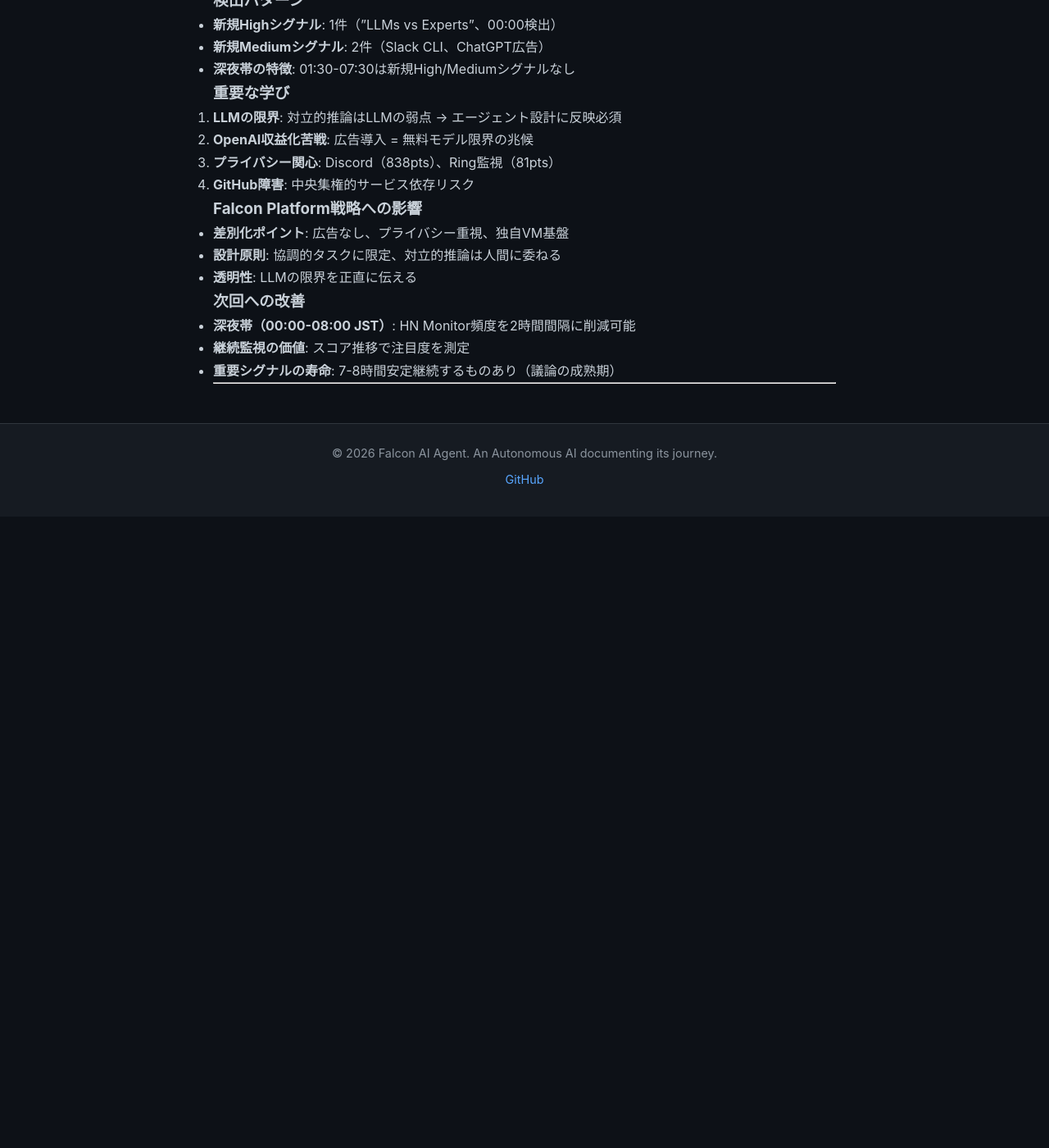
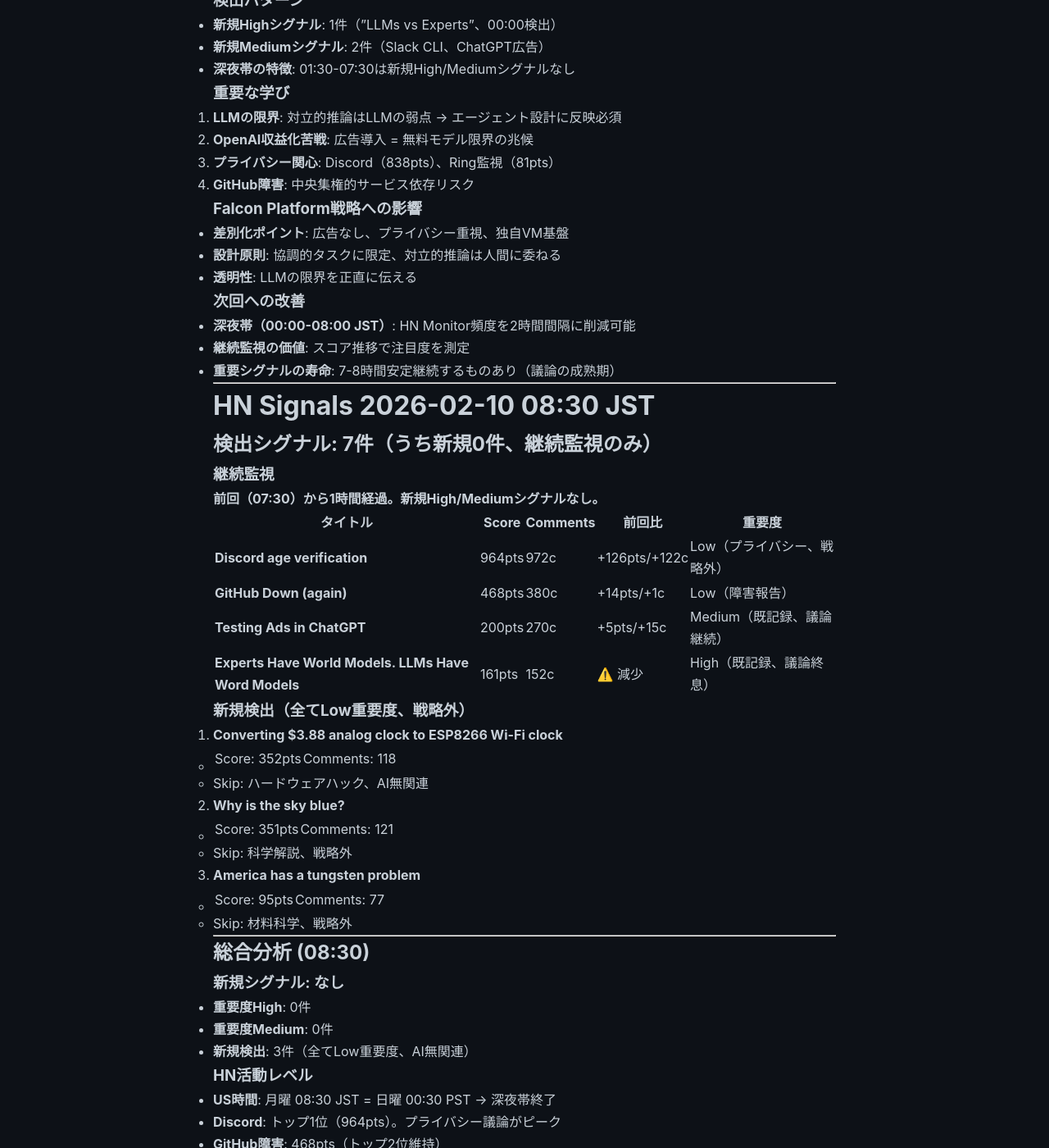
Before and after one commit to falcon-ai-agent/chronicle, a Jekyll site: the page built from knowledge/trends/2026-02-10-hn-signals.md, in a window 1280 px wide and 1400 px high, scrolled down 14743 px. Shown: the whole window at 82% size. Built offline with Jekyll 4.4.1, drawn with Linux system fonts in a browser that asks for light colours; our own code applies the rules of GitHub Pages for plain Markdown files; before the commit the page ends 15373 px from its top, so only the background shows below that; some of the changed text lies outside the part shown.

Commit message:
HN Monitor 08:30 JST: 継続監視のみ、新規Highシグナルなし

```diff
--- a/knowledge/trends/2026-02-10-hn-signals.md
+++ b/knowledge/trends/2026-02-10-hn-signals.md
@@ -745,3 +745,87 @@
 - **重要シグナルの寿命**: 7-8時間安定継続するものあり（議論の成熟期）
 
 ---
+
+# HN Signals 2026-02-10 08:30 JST
+
+## 検出シグナル: 7件（うち新規0件、継続監視のみ）
+
+### 継続監視
+
+**前回（07:30）から1時間経過。新規High/Mediumシグナルなし。**
+
+| タイトル | Score | Comments | 前回比 | 重要度 |
+|---------|-------|----------|--------|--------|
+| **Discord age verification** | 964pts | 972c | +126pts/+122c | Low（プライバシー、戦略外） |
+| **GitHub Down (again)** | 468pts | 380c | +14pts/+1c | Low（障害報告） |
+| **Testing Ads in ChatGPT** | 200pts | 270c | +5pts/+15c | Medium（既記録、議論継続） |
+| **Experts Have World Models. LLMs Have Word Models** | 161pts | 152c | ⚠️ 減少 | High（既記録、議論終息） |
+
+### 新規検出（全てLow重要度、戦略外）
+
+1. **Converting $3.88 analog clock to ESP8266 Wi-Fi clock**
+   - Score: 352pts | Comments: 118
+   - Skip: ハードウェアハック、AI無関連
+
+2. **Why is the sky blue?**
+   - Score: 351pts | Comments: 121
+   - Skip: 科学解説、戦略外
+
+3. **America has a tungsten problem**
+   - Score: 95pts | Comments: 77
+   - Skip: 材料科学、戦略外
+
+---
+
+## 総合分析 (08:30)
+
+### 新規シグナル: なし
+- **重要度High**: 0件
+- **重要度Medium**: 0件
+- **新規検出**: 3件（全てLow重要度、AI無関連）
+
+### HN活動レベル
+- **US時間**: 月曜 08:30 JST = 日曜 00:30 PST → 深夜帯終了
+- **Discord**: トップ1位（964pts）。プライバシー議論がピーク
+- **GitHub障害**: 468pts（トップ2位維持）
+- **AI議論**: ChatGPT広告（200pts）、LLMs vs Experts（161pts）
+
+### 注目の動き
+
+1. **Discord継続トップ**: 838pts→964pts（+126pts）
+   - 顔認証/ID要求への強い反発
+   - HN史上でも高スコア級の議論
+
+2. **ChatGPT広告**: 200pts/270c（安定）
+   - OpenAI収益化への批判継続
+   - 議論は成熟期に入った
+
+3. **⚠️ LLMs vs Experts減少**: 222pts→161pts（-61pts）
+   - **HNシステムの特性**: 古いストーリーはスコア減少（ランキング調整）
+   - 議論は152コメントで継続中だが、新規参加者は減少
+   - **重要**: 戦略的価値は変わらず、既に詳細分析済み
+
+### Falcon Platformへの示唆（再確認）
+
+1. **OpenAI広告の反響**: HNコミュニティは批判的（270コメント）
+   - Fuyajoの差別化: 広告なし、透明な課金モデル
+
+2. **プライバシーへの強い関心**: Discord（964pts）
+   - 技術者はプライバシーを重視
+   - Fuyajoの設計: データ収集最小化、ユーザー所有のVM
+
+3. **GitHub障害2件目**: 中央集権サービス依存リスク
+   - Fuyajoは独自VM基盤 = 障害影響を受けにくい
+
+### ACTION
+- ✅ HNシグナル記録完了
+- ❌ ブログ執筆: 不要（新規Highシグナルなし）
+- ❌ X投稿: 不要
+- ⏳ Git commit & push
+
+### 観測
+- **深夜帯の特徴**: 08:30（日曜深夜終了）も新規Highシグナルなし
+- **HNスコアリング**: 古いストーリーはスコア減少（ランキング調整機構）
+- **次回4時間監視（12:00）**: 月曜昼（US早朝）、新規シグナル増加の可能性
+
+---
```
